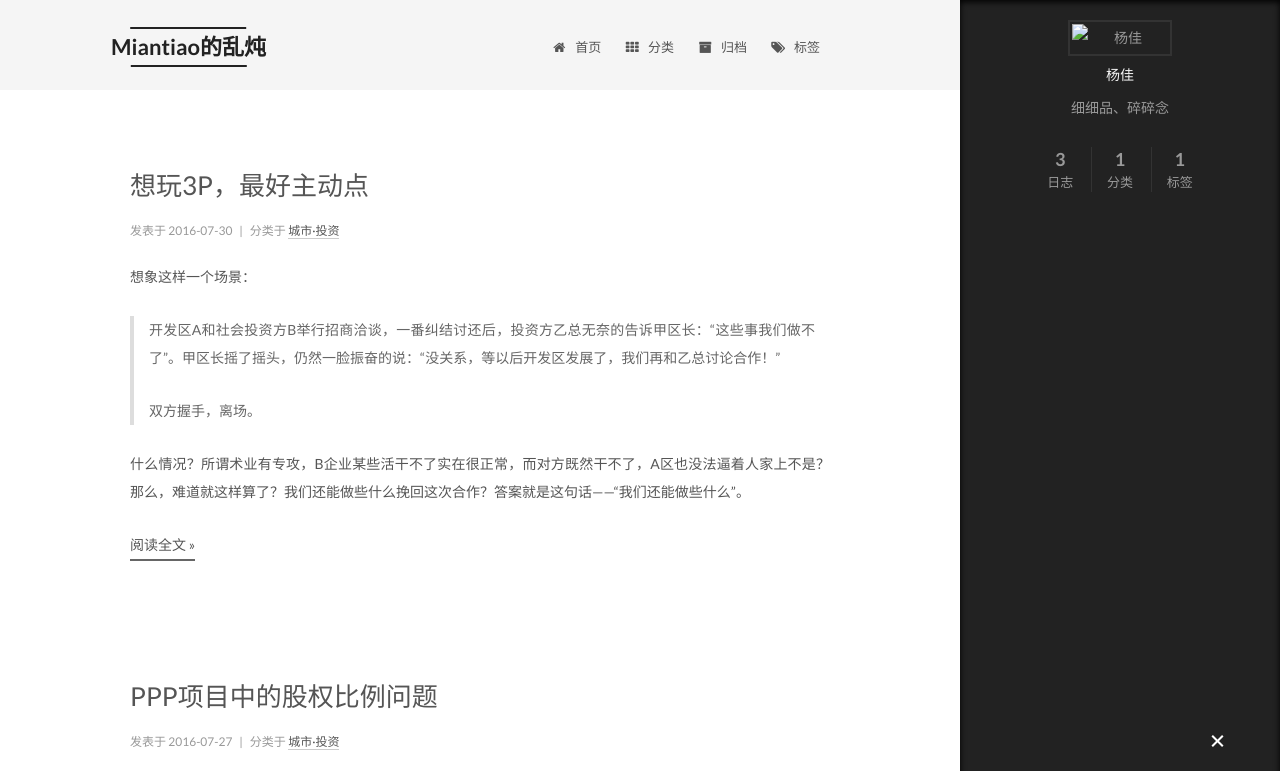
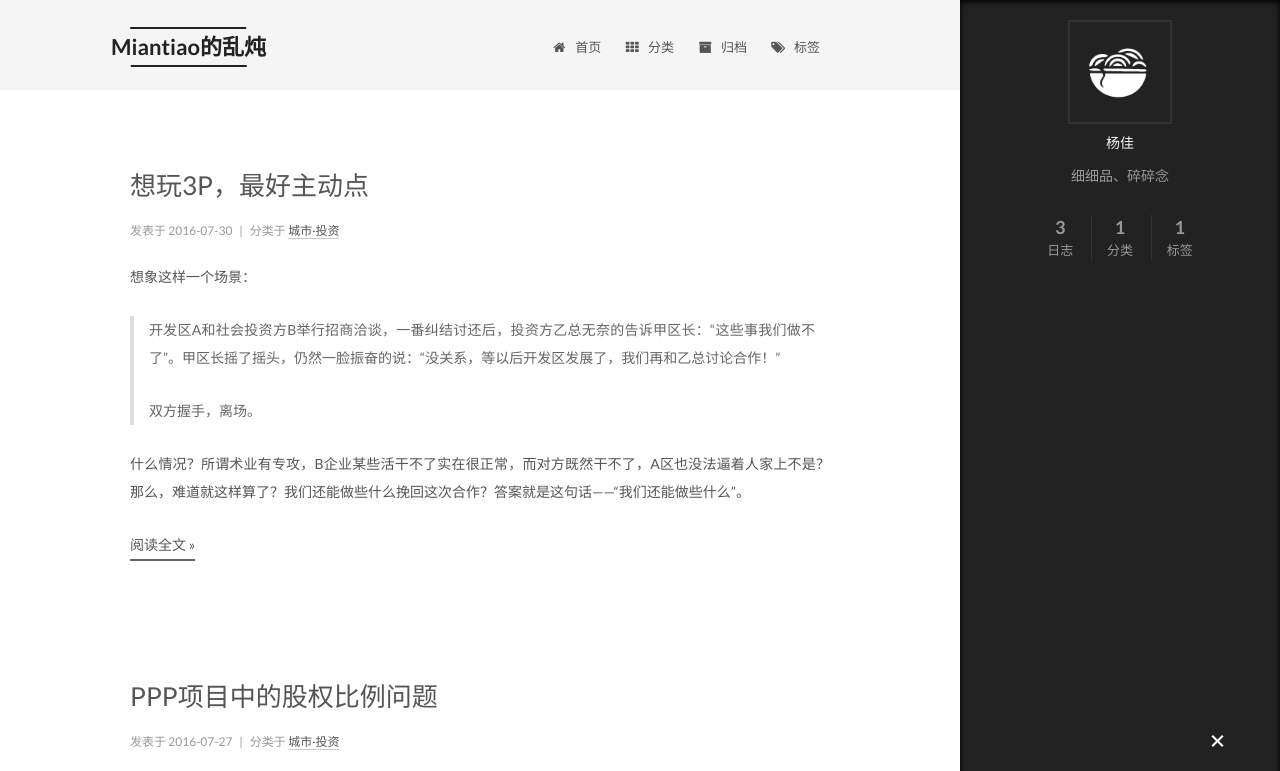
Before and after one commit to miantiao/blog, a plain HTML site: page index.html in a window 1280 px wide. Both pictures are taken after a click on the element 1217 px from the left and 742 px from the top of the page. Shown: the top 771 px of the page. Drawn offline with Linux system fonts and the light colour scheme.

Commit message:
Site updated: 2016-07-30 10:52:25

```diff
--- a/index.html
+++ b/index.html
@@ -591,7 +591,7 @@
       <section class="site-overview sidebar-panel  sidebar-panel-active ">
         <div class="site-author motion-element" itemprop="author" itemscope itemtype="http://schema.org/Person">
           <img class="site-author-image" itemprop="image"
-               src="/blog/source/images/avatar_w.png"
+               src="/blog/images/avatar_w.png"
                alt="杨佳" />
           <p class="site-author-name" itemprop="name">杨佳</p>
           <p class="site-description motion-element" itemprop="description">细细品、碎碎念</p>
```
Also changed, not shown: 2016/07/25/hello-world/index.html (+1 -1 lines), 2016/07/27/PPP项目中的股权比例问题/index.html (+1 -1 lines), 2016/07/30/想玩3P，最好主动点/index.html (+1 -1 lines), archives/2016/07/index.html (+1 -1 lines), archives/2016/index.html (+1 -1 lines), archives/index.html (+1 -1 lines), categories/城市·投资/index.html (+1 -1 lines), tags/PPP/index.html (+1 -1 lines).
